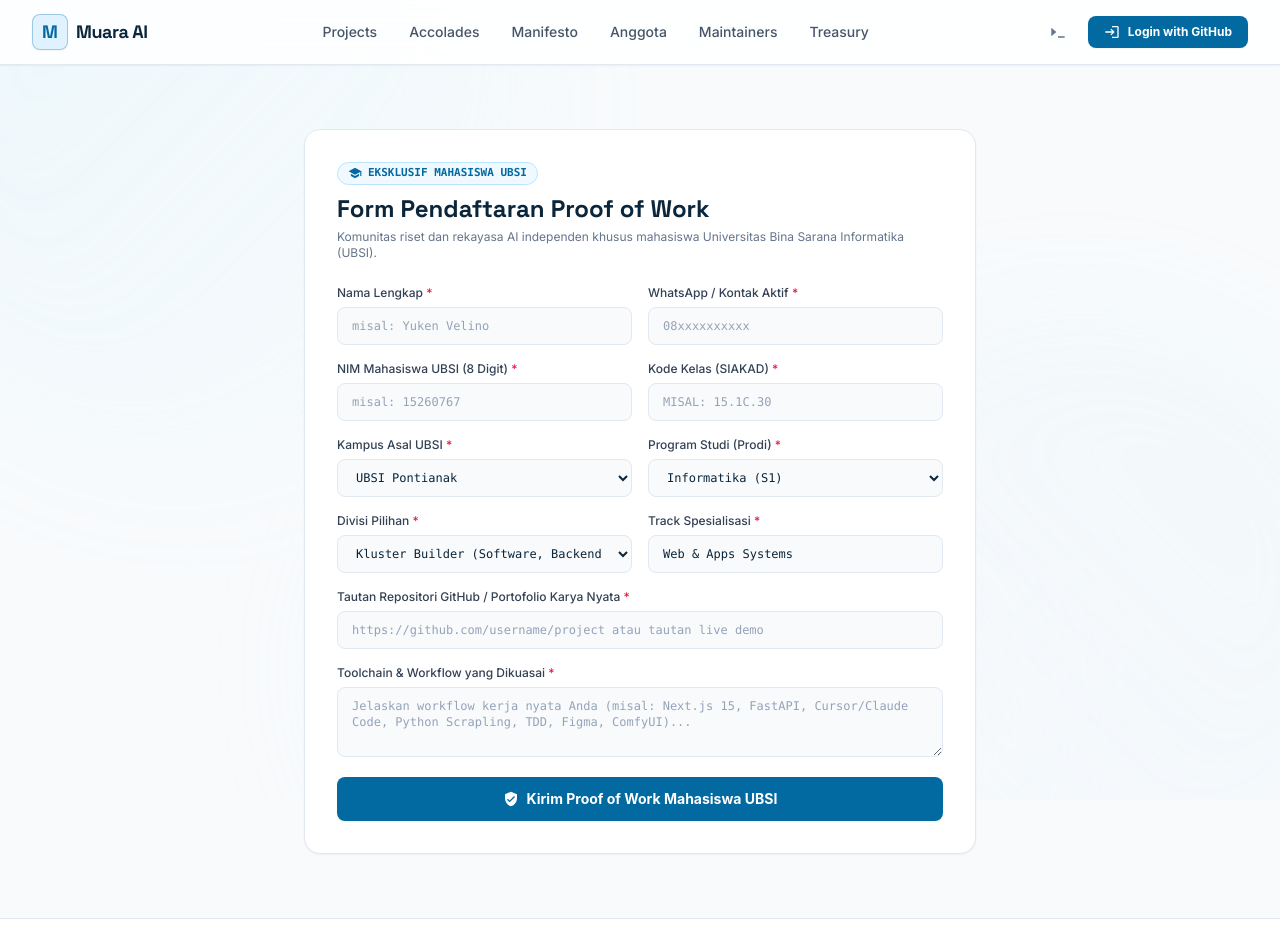
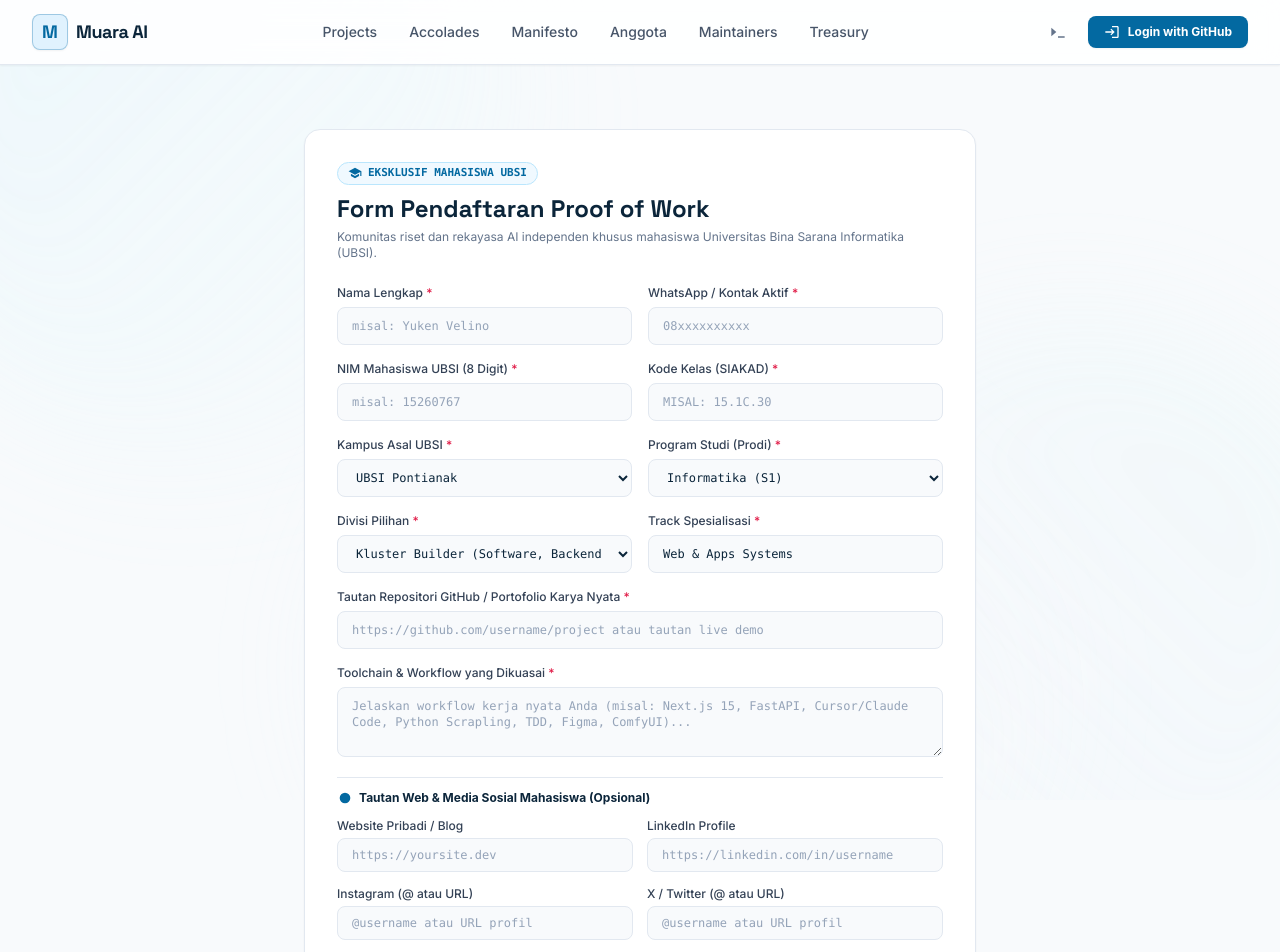
Before and after one commit to MuaraAI/MuaraAI, a Next.js app: page /onboarding in a window 1280 px wide. Shown: the top 952 px of the page. Built offline with nearby package versions, Linux system fonts and the light colour scheme; a web font is replaced by a local one.

Commit message:
feat(pow): include optional profile & social URLs (website, linkedin, instagram, x, threads) in registration form

```diff
--- a/src/app/actions/pow.ts
+++ b/src/app/actions/pow.ts
@@ -59,6 +59,23 @@ export async function submitProofOfWork(data: PoWInput) {
       github_username: githubUsername,
       github_url: `https://github.com/${githubUsername}`,
       portfolio_url: data.portfolioUrl.trim(),
+      website_url: data.websiteUrl?.trim() || null,
+      linkedin_url: data.linkedinUrl?.trim() || null,
+      instagram_url: data.instagramUrl?.trim()
+        ? data.instagramUrl.startsWith("http")
+          ? data.instagramUrl.trim()
+          : `https://instagram.com/${data.instagramUrl.replace(/^@/, "").trim()}`
+        : null,
+      threads_url: data.threadsUrl?.trim()
+        ? data.threadsUrl.startsWith("http")
+          ? data.threadsUrl.trim()
+          : `https://threads.net/@${data.threadsUrl.replace(/^@/, "").trim()}`
+        : null,
+      x_url: data.xUrl?.trim()
+        ? data.xUrl.startsWith("http")
+          ? data.xUrl.trim()
+          : `https://x.com/${data.xUrl.replace(/^@/, "").trim()}`
+        : null,
       registration_status: "pending",
       is_active: true,
       updated_at: new Date().toISOString(),
--- a/src/components/auth/pow-modal.tsx
+++ b/src/components/auth/pow-modal.tsx
@@ -17,6 +17,11 @@ export default function PoWForm() {
     division: "builder",
     track: "Web & Apps Systems",
     portfolioUrl: "",
+    websiteUrl: "",
+    linkedinUrl: "",
+    instagramUrl: "",
+    xUrl: "",
+    threadsUrl: "",
     toolchainNarrative: "",
   });
 
@@ -249,6 +254,68 @@ export default function PoWForm() {
           />
         </div>
 
+        {/* Row 7: Tautan Web & Media Sosial Mahasiswa */}
+        <div className="pt-3 border-t border-border">
+          <div className="font-sans font-bold text-xs text-foreground mb-3 flex items-center gap-1.5">
+            <Icon name="link" className="w-4 h-4 text-muara-ocean" />
+            <span>Tautan Web & Media Sosial Mahasiswa (Opsional)</span>
+          </div>
+
+          <div className="grid grid-cols-1 sm:grid-cols-2 gap-3.5">
+            <div>
+              <label className="block text-slate-700 mb-1 font-sans font-medium text-xs">
+                Website Pribadi / Blog
+              </label>
+              <input
+                type="url"
+                value={formData.websiteUrl || ""}
+                onChange={(e) => setFormData({ ...formData, websiteUrl: e.target.value })}
+                placeholder="https://yoursite.dev"
+                className="w-full rounded-lg border border-border bg-slate-50 px-3.5 py-2 text-foreground placeholder-slate-400 focus:border-muara-ocean focus:bg-white focus:outline-none"
+              />
+            </div>
+
+            <div>
+              <label className="block text-slate-700 mb-1 font-sans font-medium text-xs">
+                LinkedIn Profile
+              </label>
+              <input
+                type="url"
+                value={formData.linkedinUrl || ""}
+                onChange={(e) => setFormData({ ...formData, linkedinUrl: e.target.value })}
+                placeholder="https://linkedin.com/in/username"
+                className="w-full rounded-lg border border-border bg-slate-50 px-3.5 py-2 text-foreground placeholder-slate-400 focus:border-muara-ocean focus:bg-white focus:outline-none"
+              />
+            </div>
+
+            <div>
+              <label className="block text-slate-700 mb-1 font-sans font-medium text-xs">
+                Instagram (@ atau URL)
+              </label>
+              <input
+                type="text"
+                value={formData.instagramUrl || ""}
+                onChange={(e) => setFormData({ ...formData, instagramUrl: e.target.value })}
+                placeholder="@username atau URL profil"
+                className="w-full rounded-lg border border-border bg-slate-50 px-3.5 py-2 text-foreground placeholder-slate-400 focus:border-muara-ocean focus:bg-white focus:outline-none"
+              />
+            </div>
+
+            <div>
+              <label className="block text-slate-700 mb-1 font-sans font-medium text-xs">
+                X / Twitter (@ atau URL)
+              </label>
+              <input
+                type="text"
+                value={formData.xUrl || ""}
+                onChange={(e) => setFormData({ ...formData, xUrl: e.target.value })}
+                placeholder="@username atau URL profil"
+                className="w-full rounded-lg border border-border bg-slate-50 px-3.5 py-2 text-foreground placeholder-slate-400 focus:border-muara-ocean focus:bg-white focus:outline-none"
+              />
+            </div>
+          </div>
+        </div>
+
         <button
           type="submit"
           disabled={loading}
--- a/src/lib/validation.ts
+++ b/src/lib/validation.ts
@@ -8,6 +8,11 @@ export interface PoWInput {
   division: "builder" | "creative";
   track: string;
   portfolioUrl: string;
+  websiteUrl?: string;
+  linkedinUrl?: string;
+  instagramUrl?: string;
+  xUrl?: string;
+  threadsUrl?: string;
   toolchainNarrative: string;
 }
 
@@ -32,7 +37,13 @@ export function validatePoWSubmission(data: PoWInput): { isValid: boolean; error
     return { isValid: false, error: "Nomor WhatsApp aktif wajib diisi." };
   }
   if (!data.portfolioUrl || !data.portfolioUrl.startsWith("http")) {
-    return { isValid: false, error: "Tautan portofolio/repositori harus berupa URL valid." };
+    return { isValid: false, error: "Tautan portofolio/repositori karya wajib berupa URL valid (awali https://)." };
+  }
+  if (data.websiteUrl && data.websiteUrl.trim() && !data.websiteUrl.startsWith("http")) {
+    return { isValid: false, error: "Tautan Website pribadi harus diawali dengan http:// atau https://" };
+  }
+  if (data.linkedinUrl && data.linkedinUrl.trim() && !data.linkedinUrl.startsWith("http")) {
+    return { isValid: false, error: "Tautan LinkedIn harus diawali dengan https://" };
   }
   if (!data.toolchainNarrative || data.toolchainNarrative.trim().length < 15) {
     return { isValid: false, error: "Penjelasan workflow/toolchain minimal 15 karakter." };
```
